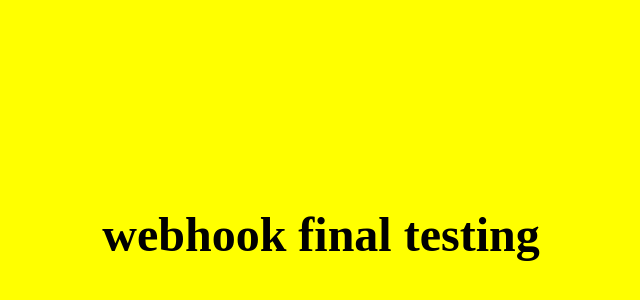
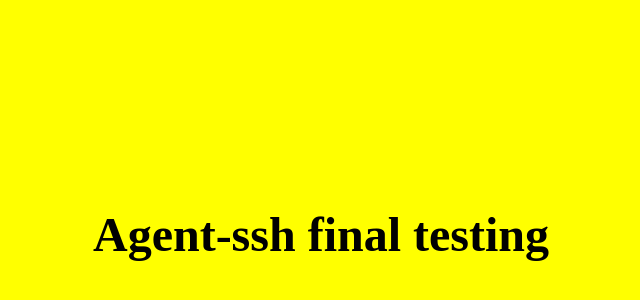
Before and after one commit to Animanz/new-item, a plain HTML site: page index.html in a window 1280 px wide. Shown: the part 174-474 px from the top of the page, without its empty margins (319-959 px from the left). Drawn offline with Linux system fonts and the light colour scheme.

Commit message:
Update index.html

```diff
--- a/index.html
+++ b/index.html
@@ -19,6 +19,6 @@
 	</style>
 </head>
 <body>
-	<h1> webhook final testing </h1>
+	<h1> Agent-ssh final testing </h1>
 </body>
 </html>
```
